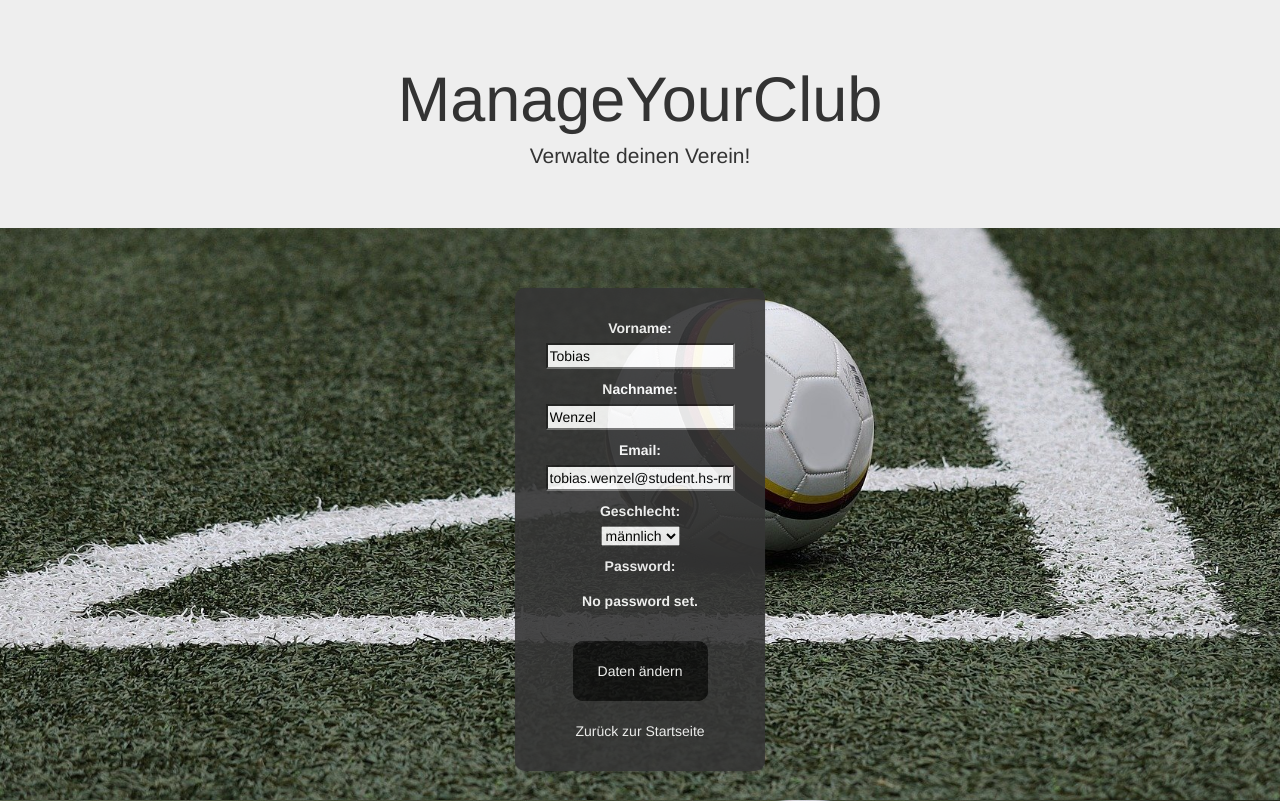
After one commit to SweetBabyCheesus/ManageYourClub, a Django app: page /users/edit_profile/ in a window 1280 px wide. The commit adds this page. Run offline with Django 3.2, Linux system fonts and the light colour scheme; a user stored in the database is signed in; data comes from the database, SQL or seed files in the repository; both versions use the stored data as it was after the commit.

Commit message:
bestätigungsnachrichten für einige aktionen und persönliche daten sind änderbar

```diff
--- a/manageyourclub/manageyourclub/settings.py
+++ b/manageyourclub/manageyourclub/settings.py
@@ -76,7 +76,7 @@ TEMPLATES = [
 
 WSGI_APPLICATION = 'manageyourclub.wsgi.application'
 
-
+"""
 # Database
 # https://docs.djangoproject.com/en/2.2/ref/settings/#databases
 DATABASES = {
@@ -98,7 +98,7 @@ DATABASES = {
     }
 }
 
-"""
+
 AUTHENTICATION_BACKENDS = ('django.contrib.auth.backends.ModelBackend',)
 
 # Password validation
--- a/manageyourclub/static/templates/base.html
+++ b/manageyourclub/static/templates/base.html
@@ -1,6 +1,23 @@
 <!DOCTYPE html>
 <html>
   <!-- Tutorial genutzt https://www.csestack.org/add-css-static-files-django/ -->
+  <style>
+    .success{
+      color:white;
+      background-color: rgb(3, 146, 3);
+      border-radius: 10px;
+    }
+    .error{
+      color:white;
+      background-color: rgb(255, 0, 0);
+      border-radius: 10px;
+    }
+    .info{
+      color:white;
+      background-color: rgb(0, 38, 255);
+      border-radius: 10px;
+    }
+  </style>
 <head>
   <meta charset="utf-8">
   <title>{% block title %}MYC{% endblock %}</title>
@@ -15,7 +32,19 @@
   <div class="jumbotron text-center">
     <h1>ManageYourClub</h1>
     <p>Verwalte deinen Verein!</p>
+    <div>
+      {% if messages %}
+          {% for message in messages %}
+          <div{% if message.tags %} class="{{ message.tags }}"{% endif %}>
+              {{ message }}
+          </div>
+          {% endfor %}
+      {% endif %}
+    </div>
   </div>
+
+
+
 
   <main>
     {% block content %}
--- a/manageyourclub/users/forms.py
+++ b/manageyourclub/users/forms.py
@@ -1,8 +1,15 @@
 from django.forms import ModelForm
-from django.contrib.auth.forms import UserCreationForm, PasswordChangeForm
+from django.contrib.auth.forms import UserCreationForm, PasswordChangeForm, UserChangeForm
 from django import forms
 from users.models import CustomUser, Gender
 from clubs.models import AddressModel, PlaceModel
+
+class EditProfileForm(UserChangeForm):
+    template_name='/edit_profile'
+
+    class Meta:
+        model = CustomUser
+        fields = ('Vorname', 'Nachname', 'email', 'Geschlecht')
 
 #https://stackoverflow.com/questions/53461410/make-user-email-unique-django/53461823
 class CreateCustomUserForm(UserCreationForm):
--- a/manageyourclub/users/templates/delete_account.html
+++ b/manageyourclub/users/templates/delete_account.html
@@ -1,3 +1,7 @@
+{% extends 'base.html' %}
+{% block title %}Registrieren{% endblock %}
+{% block content %}
+{% load static %}
 <form method="POST">
     {% csrf_token %}
     <fieldset class="form-group">
@@ -11,3 +15,4 @@
                href="{% url 'home' %}">Zurück</a>
     </div>
 </form>
+{% endblock content %}
--- /dev/null
+++ b/manageyourclub/users/templates/edit_profile.html
@@ -0,0 +1,166 @@
+{% extends 'base.html' %}
+{% block title %}Benutzerdaten ändern{% endblock %}
+{% block content %}
+{% load static %}
+
+
+<div id="content-container" class="container p-none">
+    <div class="lgn-container ">
+    <style type="text/css">
+
+        /*Styling für den Button
+        Quelle: https://webdeasy.de/top-css-buttons/ */
+        .submit {
+            width: 220px;
+            height: 50px;
+            border: none;
+            outline: none;
+            color: #fff;
+            background: #111;
+            cursor: pointer;
+            position: relative;
+            z-index: 0;
+            border-radius: 10px;
+        }
+        .submit:before {
+            content: '';
+            background: linear-gradient(45deg, #ff0000, #ff7300, #fffb00, #48ff00, #00ffd5, #002bff, #7a00ff, #ff00c8, #ff0000);
+            position: absolute;
+            top: -2px;
+            left:-2px;
+            background-size: 400%;
+            z-index: -1;
+            filter: blur(5px);
+            width: calc(100% + 4px);
+            height: calc(100% + 4px);
+            animation: glowing 20s linear infinite;
+            opacity: 0;
+            transition: opacity .3s ease-in-out;
+            border-radius: 10px;
+        }
+
+        .submit:active {
+            color: #000
+        }
+
+        .submit:active:after {
+            background: transparent;
+        }
+
+        .submit:hover:before {
+            opacity: 1;
+        }
+
+        .submit:after {
+            z-index: -1;
+            content: '';
+            position: absolute;
+            width: 100%;
+            height: 100%;
+            background: #111;
+            left: 0;
+            top: 0;
+            border-radius: 10px;
+        }
+
+        @keyframes glowing {
+            0% { background-position: 0 0; }
+            50% { background-position: 400% 0; }
+            100% { background-position: 0 0; }
+        }
+
+        /*entfernt die Pfeile an Nummereingaben*/
+        input::-webkit-outer-spin-button,
+        input::-webkit-inner-spin-button {
+            -webkit-appearance: none;
+            margin: 0; /* <-- Apparently some margin are still there even though it's hidden */
+        }
+        input[type=number] {
+            -moz-appearance:textfield; /* Firefox */
+        }
+
+        #submit {
+ color: #fff;
+
+ width: 135px;
+ height: 60px;
+ border: none;
+ margin: 0;
+ padding: 0;
+
+}
+
+        body {
+        background: url('{% static "img/userdata.jpg" %}') no-repeat center center fixed;
+        -webkit-background-size: cover;
+        -moz-background-size: cover;
+        -o-background-size: cover;
+        background-size: cover;
+
+        }
+        .signup-form {
+		        width: 250px;
+		        margin: 30px auto;
+		        text-align: center;
+                opacity: .9;
+            }
+
+            .signup-form h2 {
+                margin: 10px 0 25px;
+            }
+            .signup-form form {
+		        color: #7a7a7a;
+		        border-radius: 10px;
+    	        margin-bottom: 15px;
+                background:rgb(54, 54, 54);
+                box-shadow: 0px 2px 2px rgba(63, 63, 63, 0.3);
+                padding: 30px;
+            }
+            .signup-form .btn {
+                font-size: 16px;
+                font-weight: bold;
+		        background: #314653;
+		        border: none;
+                outline: none !important;
+            }
+            .signup-form .btn:hover, .signup-form .btn:focus {
+		        background: #128837;
+	        }
+	        .signup-form a {
+		        color: #fff;
+		        text-decoration: underline;
+	        }
+	        .signup-form a:hover {
+		        text-decoration: none;
+	        }
+	        .signup-form form a {
+		        color: #7a7a7a;
+		        text-decoration: none;
+	        }
+	        .signup-form form a:hover {
+		        text-decoration: underline;
+	        }
+
+    </style>
+    <div class="signup-form">
+        <form  id="signup-form" style="color:white"  method="post" >
+            {% csrf_token %}
+            <table class="table">
+                {% for field in form %}
+                <p style="color:white">
+                {{ field.label_tag }}<br>
+                {{ field }}
+                {% for error in field.errors %}
+                <p style="color: red">{{ error }}</p>
+                {% endfor %}
+                </p>
+                {% endfor %}
+            </table>
+        <button type="submit" name="submit" class="submit" id="submit">Daten ändern</button>
+        <br><br>
+        <a style="color:white" href="{% url 'home' %}">Zurück zur Startseite</a>
+    </form>
+    </div>
+    </div>
+</div>
+{% endblock content %}
--- a/manageyourclub/users/urls.py
+++ b/manageyourclub/users/urls.py
@@ -2,7 +2,7 @@ from django.urls import path
 
 from .views import SignUpView, home_view, CustomPasswordChangeView
 from django.contrib.auth import views as auth_views
-from users.views import SignUpView, ActivateAccount, showUserData, deleteuser
+from users.views import SignUpView, ActivateAccount, showUserData, deleteuser, edit_profile
 
 
 urlpatterns = [
@@ -18,5 +18,6 @@ urlpatterns = [
     path('reset/<uidb64>/<token>', auth_views.PasswordResetConfirmView.as_view(template_name = "registration/password_reset_confirm.html"), name ='password_reset_confirm'),
     path('reset_password_complete/', auth_views.PasswordResetCompleteView.as_view(template_name = "registration/password_reset_done.html"), name ='password_reset_complete'),
     path('deleteuser/', deleteuser, name='deleteuser'),
+    path('edit_profile/', edit_profile, name='edit_profile'),
 
 ]
--- a/manageyourclub/users/views.py
+++ b/manageyourclub/users/views.py
@@ -16,7 +16,7 @@ from clubs.models import ClubModel
 from members.models import get_membership, club_has_member
 
 from users.tokens import account_activation_token
-from users.forms import CreateCustomUserForm, CustomPasswordChangeForm
+from users.forms import CreateCustomUserForm, CustomPasswordChangeForm, EditProfileForm
 from users.models import CustomUser
 
 from .forms import UserDeleteForm
@@ -29,7 +29,7 @@ def deleteuser(request):
         delete_form = UserDeleteForm(request.POST, instance=request.user)
         user = request.user
         user.delete()
-        messages.info(request, 'Your account has been deleted.')
+        messages.error(request, 'Dein Account wurde unwiederruflich gelöscht.')
         return redirect('home')
     else:
         delete_form = UserDeleteForm(instance=request.user)
@@ -56,19 +56,19 @@ class ActivateAccount(View):
             user.email_confirmed = True
             user.save()
             login(request, user)
-            messages.success(request, ('Your account have been confirmed.'))
+            messages.success(request, ('Dein Account wurde aktiviert.'))
             return redirect('home')
         else:
-            messages.warning(request, ('The confirmation link was invalid, possibly because it has already been used.'))
+            messages.error(request, ('Dein Bestätigungslink ist ungültig oder wurde schon benutzt.'))
             return redirect('home')
 
 
 def showUserData(request):
     return render(request, 'userData.html')
 
-
 def login_view(request):
     return render(request, 'registration/login.html')
+
 
 # Sign Up View
 class SignUpView(View):
@@ -129,4 +129,20 @@ def home_view(request, club=None):
 
 class CustomPasswordChangeView(PasswordChangeView):
     form_class = CustomPasswordChangeForm
+
     success_url = reverse_lazy('home')
+
+def edit_profile(request):
+    if request.method == 'POST':
+        form = EditProfileForm(request.POST, instance=request.user)
+
+        if form.is_valid():
+            form.save()
+            messages.success(request, ('Änderungen gespeichert!'))
+            return redirect('home')
+            messages.error(request, ('Änderungen konnten nicht gespeichert werden!'))
+    else:
+        form = EditProfileForm(instance=request.user)
+        args = {'form': form}
+
+        return render(request, 'edit_profile.html', args)
```
Also changed, not shown: manageyourclub/users/templates/userData.html (+66 -1 lines), manageyourclub/db.sqlite3, manageyourclub/static/img/userdata.jpg (renamed from manageyourclub/static/img/abc.jpg).
